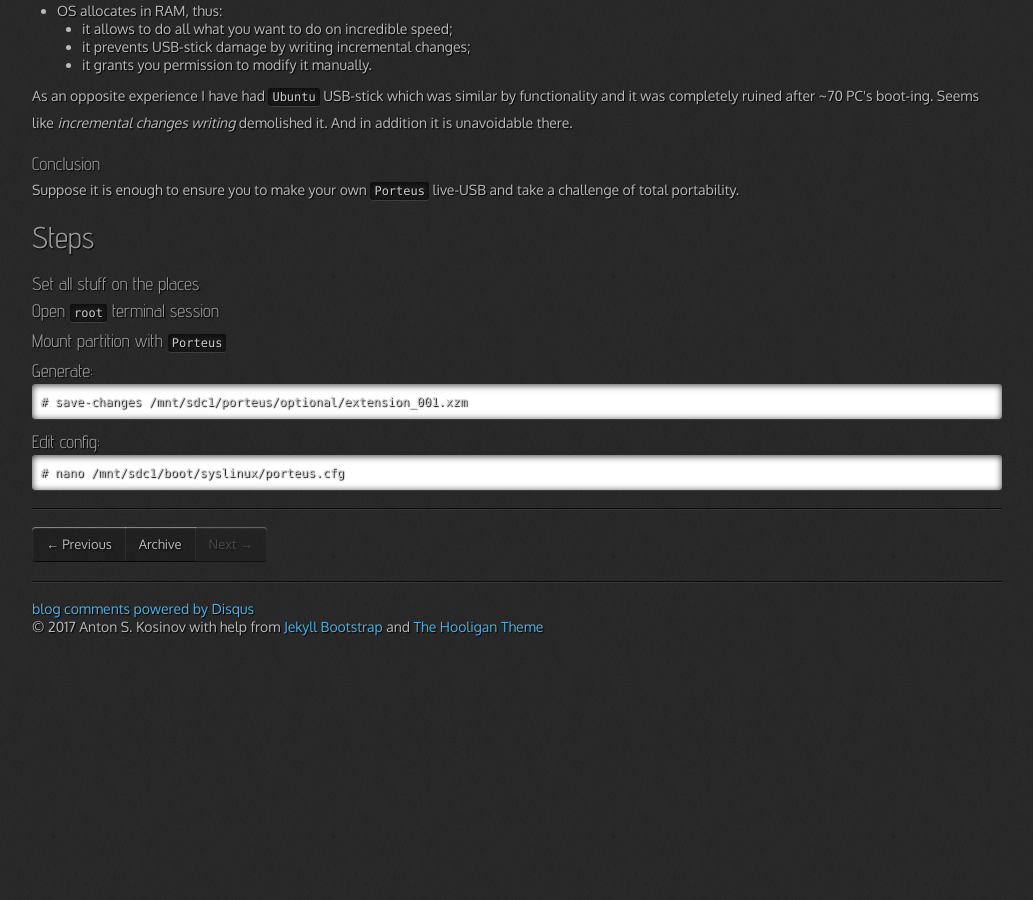
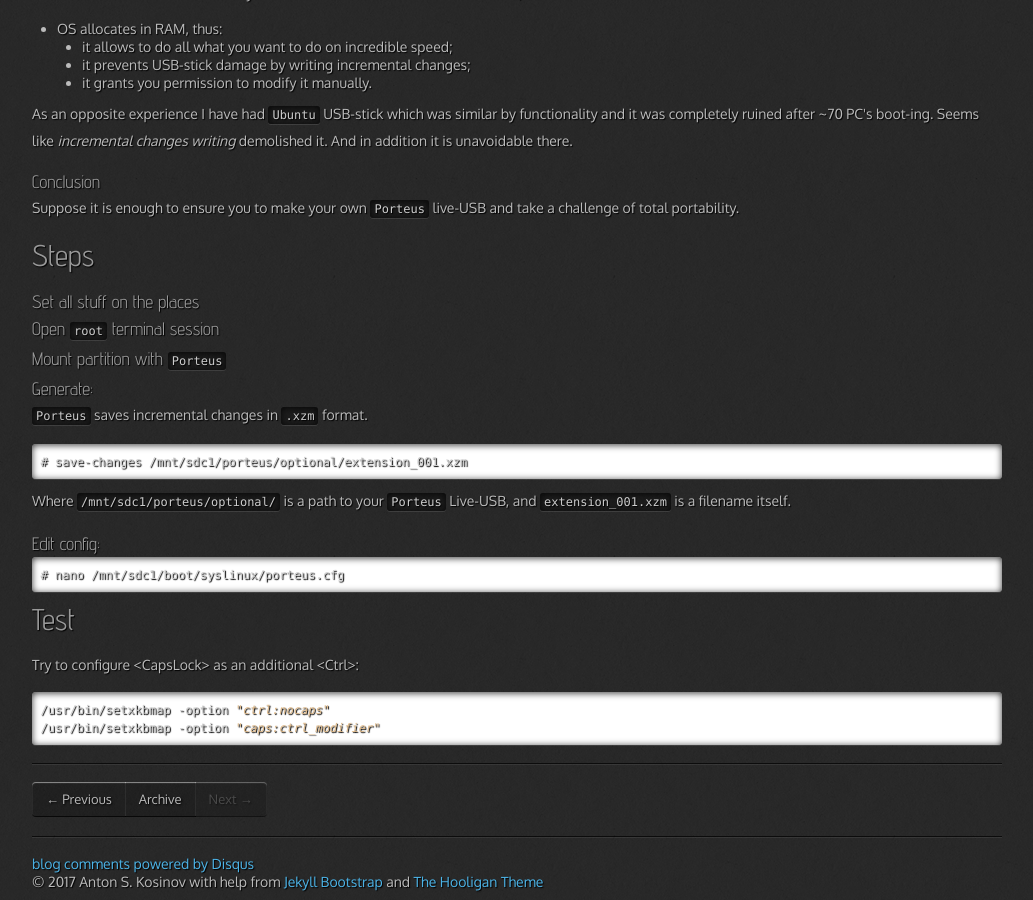
Before and after one commit to 0--key/0--key.github.io, a Jekyll site: the page built from _posts/2017-07-09-porteus-changes.html, in a window 1280 px wide and 900 px high, scrolled down 746 px. Shown: the whole window, without its empty margins (23-1056 px from the left). Built offline with Jekyll 4.4.1, drawn with Linux system fonts in a browser that asks for light colours; nearby versions of some CDN libraries; comment, search, counter and statistics services are not loaded; before the commit the page ends 1391 px from its top, so only the background shows below that.

Commit message:
Necessary amendments there

```diff
--- a/_posts/2017-07-09-porteus-changes.html
+++ b/_posts/2017-07-09-porteus-changes.html
@@ -27,6 +27,7 @@ tags: [live USB, load to RAM, configuration]
 <li><a href="#org30d08ac">Edit config:</a></li>
 </ul>
 </li>
+<li><a href="#orga112d0b">Test</a></li>
 </ul>
 </div>
 </div>
@@ -121,9 +122,18 @@ live-USB and take a challenge of total portability.
 <div id="outline-container-org350c31a" class="outline-3">
 <h3 id="org350c31a">Generate:</h3>
 <div class="outline-text-3" id="text-org350c31a">
+<p>
+<code>Porteus</code> saves incremental changes in <code>.xzm</code> format.
+</p>
+
 <pre class="example">
 # save-changes /mnt/sdc1/porteus/optional/extension_001.xzm
 </pre>
+
+<p>
+Where <code>/mnt/sdc1/porteus/optional/</code> is a path to your <code>Porteus</code>
+Live-USB, and <code>extension_001.xzm</code> is a filename itself.
+</p>
 </div>
 </div>
 
@@ -136,3 +146,18 @@ live-USB and take a challenge of total portability.
 </div>
 </div>
 </div>
+
+<div id="outline-container-orga112d0b" class="outline-2">
+<h2 id="orga112d0b">Test</h2>
+<div class="outline-text-2" id="text-orga112d0b">
+<p>
+Try to configure &lt;CapsLock&gt; as an additional &lt;Ctrl&gt;:
+</p>
+
+<div class="org-src-container">
+<pre class="src src-sh">/usr/bin/setxkbmap -option <span style="color: #deb887; font-style: italic;">"ctrl:nocaps"</span>
+/usr/bin/setxkbmap -option <span style="color: #deb887; font-style: italic;">"caps:ctrl_modifier"</span>
+</pre>
+</div>
+</div>
+</div>
```
